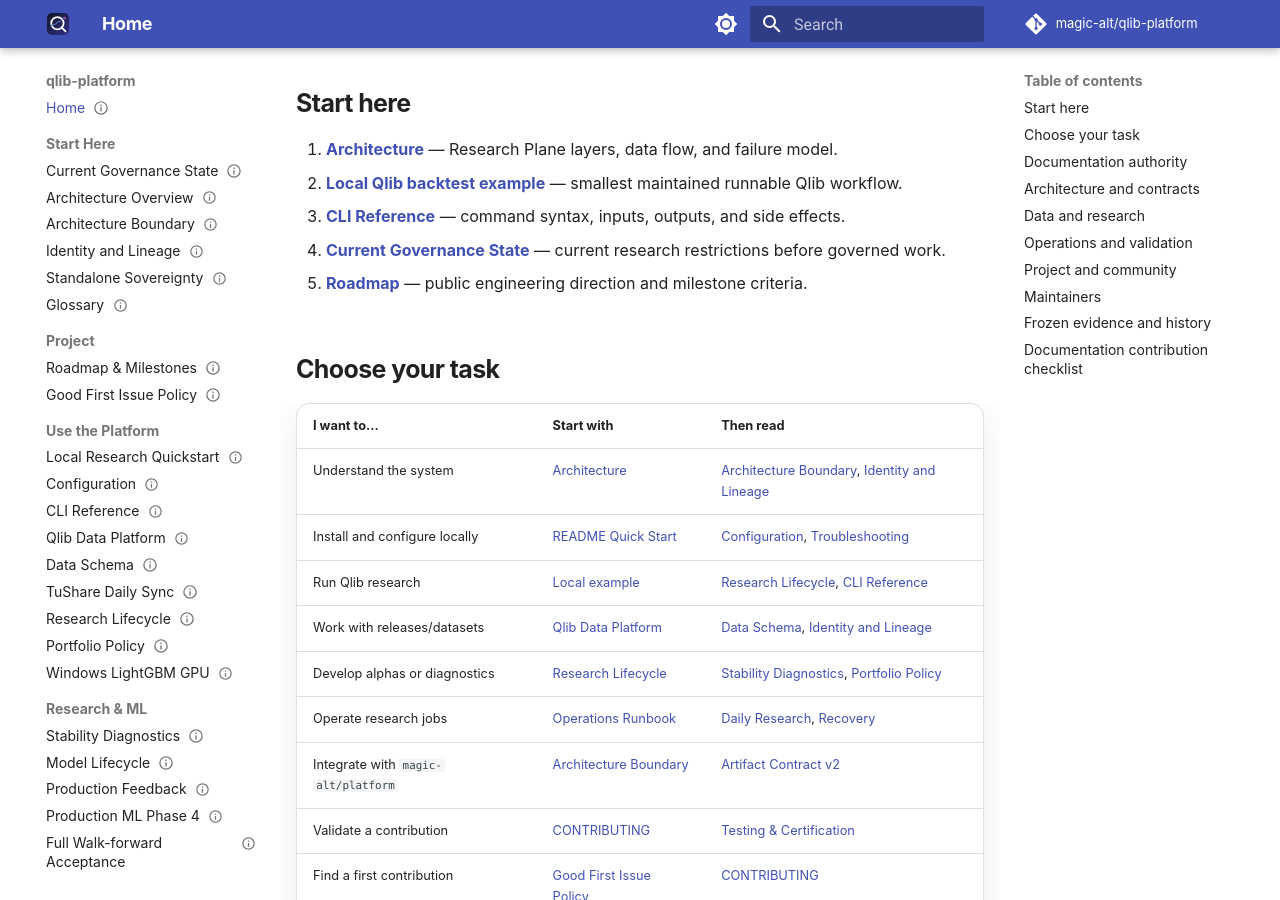
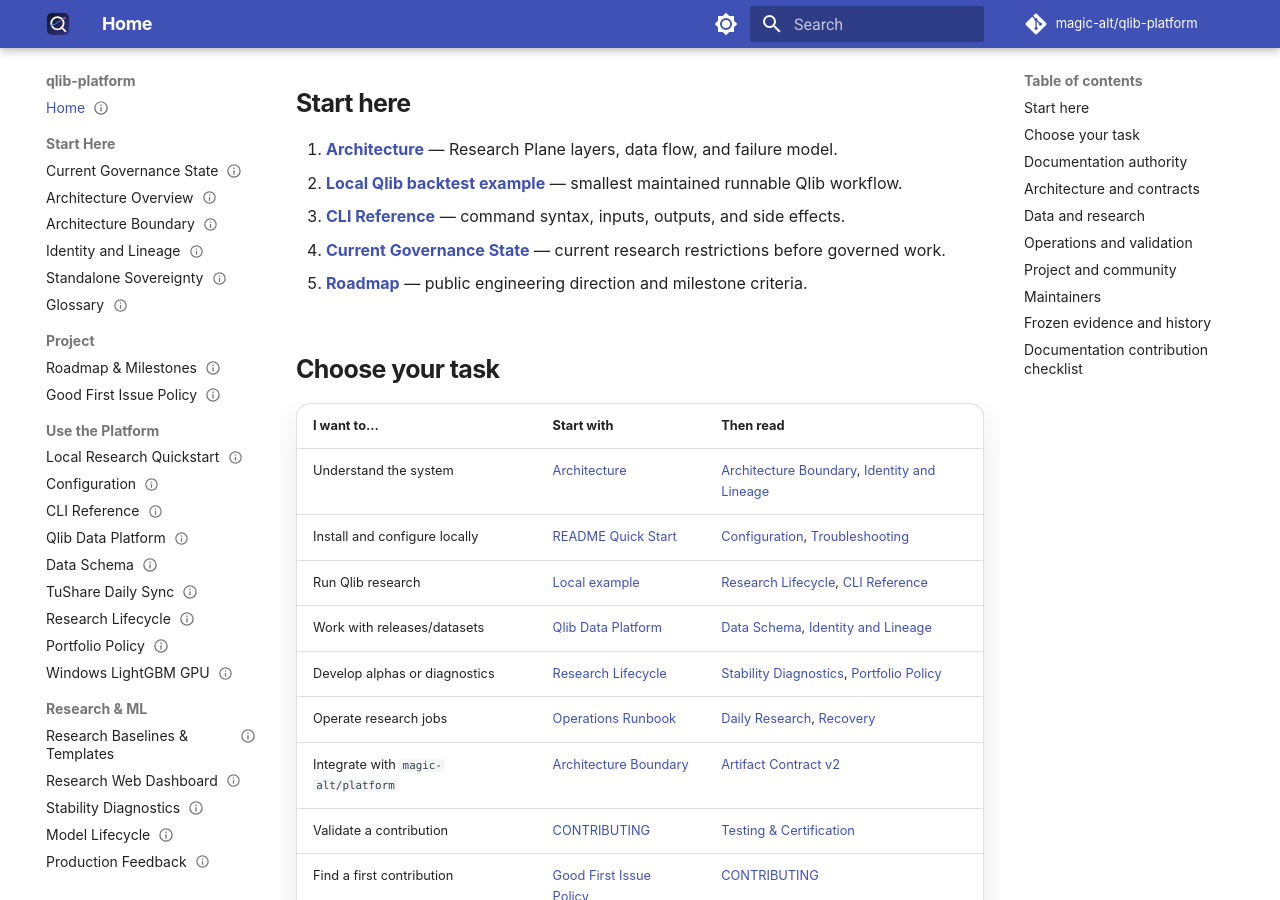
Before and after one commit to magic-alt/qlib-platform, an MkDocs documentation site: the page built from docs/index.md, in a window 1280 px wide and 900 px high, scrolled down 499 px. Built offline with MkDocs 1.6.1 and Material for MkDocs 9.7.7, drawn with Linux system fonts in a browser that asks for light colours; comment, search, counter and statistics services are not loaded.

Commit message:
docs: expose research baselines and dashboard in navigation

```diff
--- a/mkdocs.yml
+++ b/mkdocs.yml
@@ -99,6 +99,8 @@
       - Portfolio Policy: portfolio_v2_rank_buffer.md
       - Windows LightGBM GPU: windows_lightgbm_gpu.md
   - Research & ML:
+      - Research Baselines & Templates: research_baselines.md
+      - Research Web Dashboard: research_web_dashboard.md
       - Stability Diagnostics: alpha_research_stability.md
       - Model Lifecycle: model_lifecycle.md
       - Production Feedback: production_feedback.md
```
